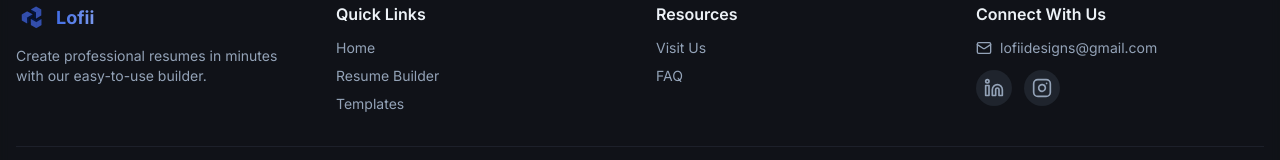
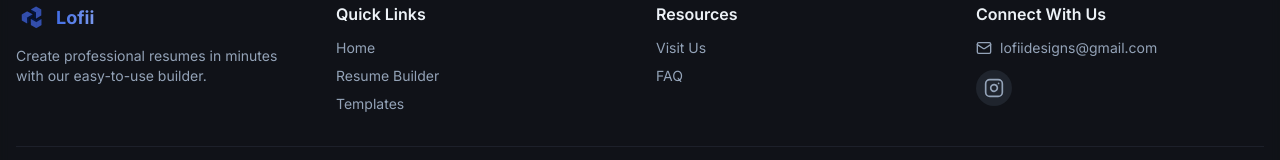
Before and after one commit to Neeraj6002/Resume-Builder, a React (Vite) app: page / in a window 1280 px wide. Shown: the part 1410-1570 px from the top of the page. Built offline with nearby package versions, Linux system fonts and the light colour scheme; the HTML template or start-up script is replaced by a standard one.

Commit message:
Remove LinkedIn link from Home page
Removed LinkedIn link and associated markup from Home component.

```diff
--- a/src/pages/Home.tsx
+++ b/src/pages/Home.tsx
@@ -234,15 +234,7 @@ export default function Home() {
                   <span className="text-xs sm:text-sm">lofiidesigns@gmail.com</span>
                 </a>
                 <div className="flex gap-3 justify-center sm:justify-start">
-                  <a
-                    href="https://www.linkedin.com/in/lofii-creations-52978a396/"
-                    target="_blank"
-                    rel="noopener noreferrer"
-                    className="p-2 rounded-full bg-muted hover:bg-muted/80 text-muted-foreground hover:text-foreground transition-all"
-                    aria-label="LinkedIn"
-                  >
-                    <Linkedin className="w-5 h-5" />
-                  </a>
+
 
                   <a
                     href="https://www.instagram.com/lofii_creations?igsh=MTIxMXNjNmN2Y2docQ=="
```
